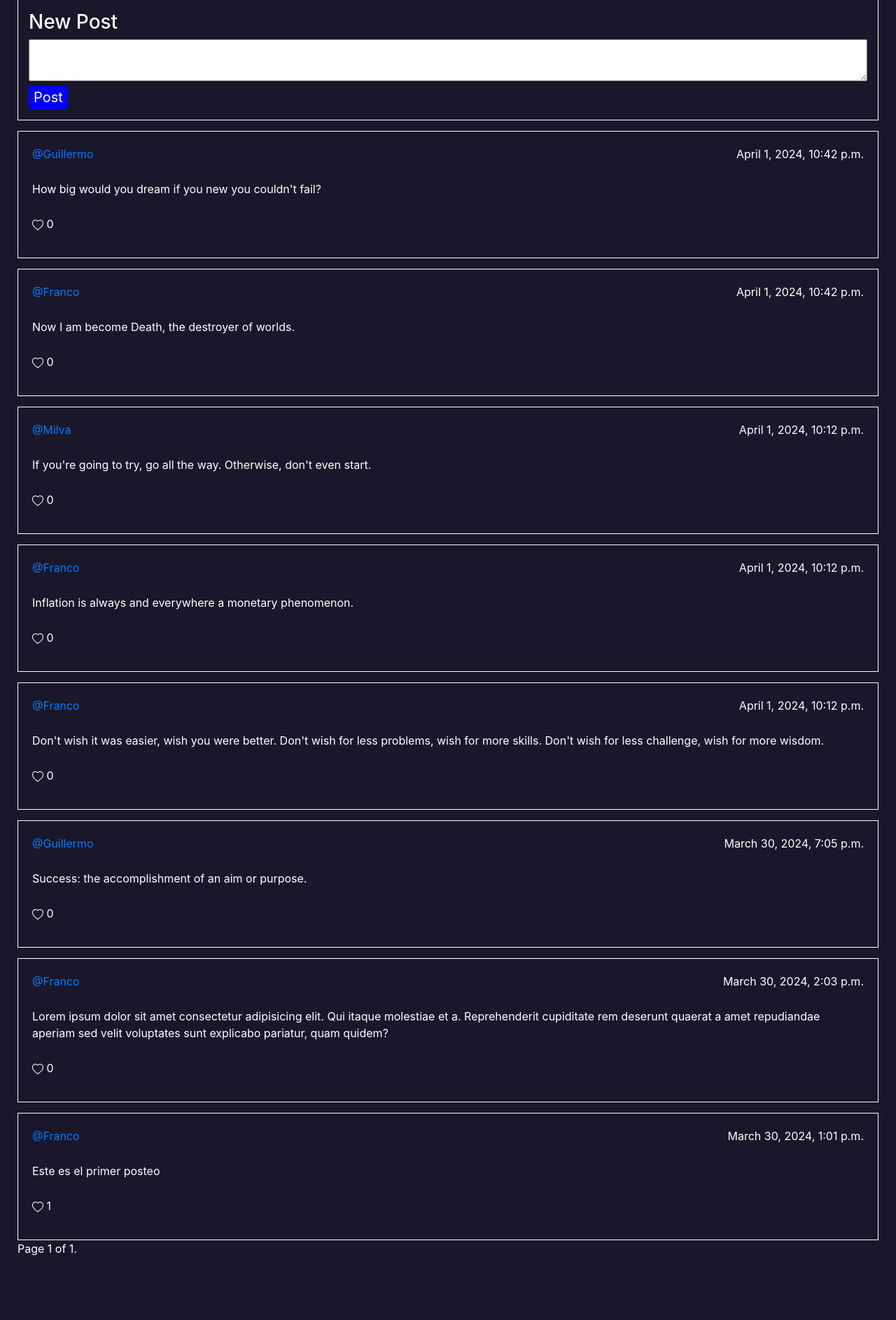
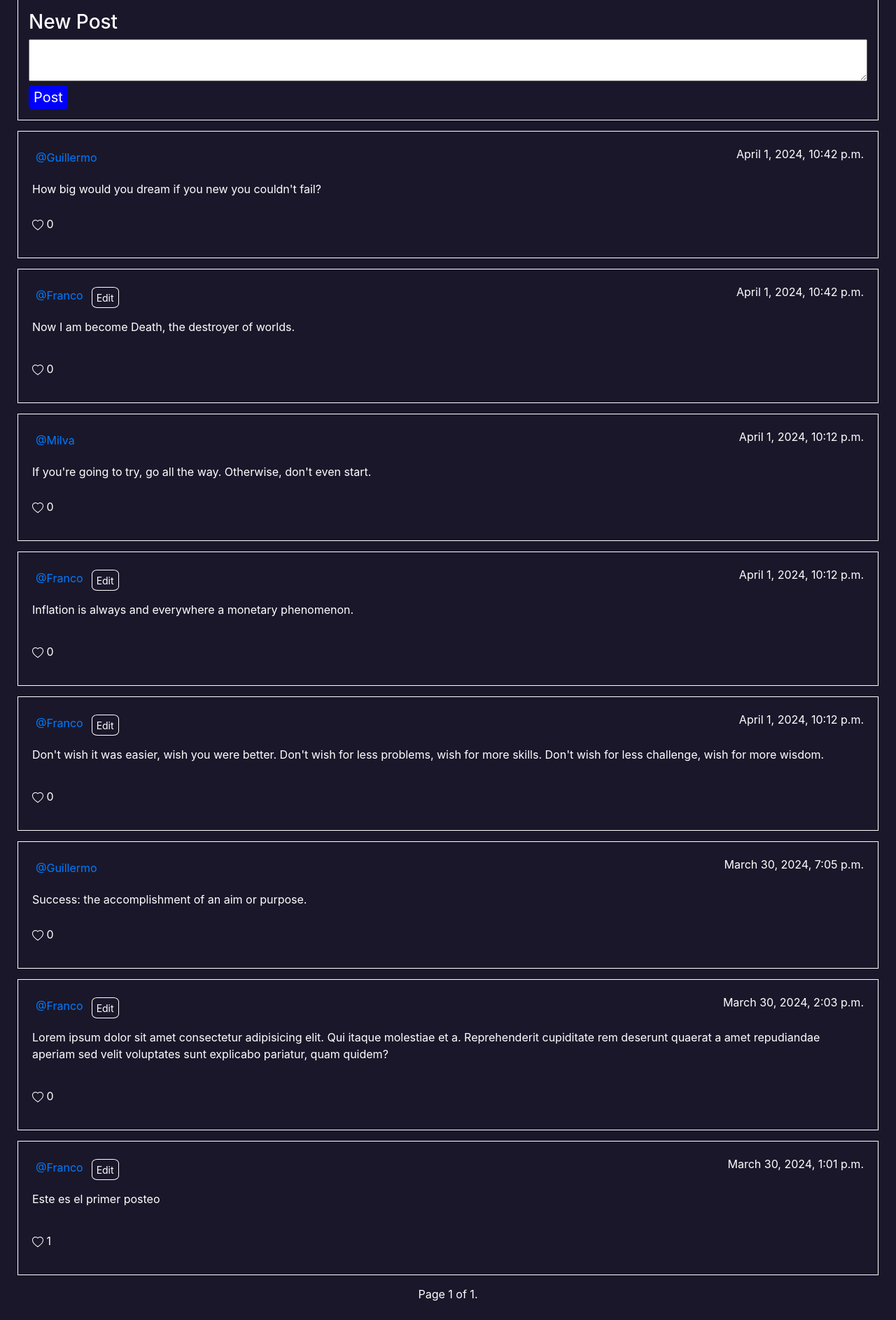
Before and after one commit to Franco-Postulka/Social-Network, a Django app: page / in a window 1280 px wide. Shown: the part 139-2025 px from the top of the page at 70% size. Before the commit the page ends 1933 px from the top, so only its background shows below. Run offline with Django 3.2, Linux system fonts and the light colour scheme; a user stored in the database is signed in; data comes from the database, SQL or seed files in the repository; both versions use the stored data as it was after the commit; tables that the repository leaves empty hold one stand-in row (values such as "Sample post"); some libraries are stand-ins or nearby versions.

Commit message:
Edit functionality

```diff
--- /dev/null
+++ b/network/static/network/index.js
@@ -0,0 +1,35 @@
+function edit(post_pk) {
+    const button = document.getElementById(`${post_pk}`)
+    const paragraph = document.getElementById(`Paragraph${post_pk}`);
+    const textarea = document.getElementById(`Textarea${post_pk}`);
+
+    if (button.innerHTML === 'Edit'){
+
+        button.innerHTML = 'Save';
+
+        textarea.value= paragraph.innerHTML;
+
+        paragraph.style.display = 'none';
+        textarea.style.display = 'block';
+
+    }else if(button.innerHTML === 'Save'){
+        fetch('/edit',{
+            method:'PUT',
+            body:JSON.stringify({
+                paragraph:textarea.value,
+                post_id:post_pk,
+            })
+        })
+        .then(response =>response.json())
+        .then(result => {
+            if (result.error){
+                console.log(result.error)
+            }else if(result.edited){
+                paragraph.innerHTML = textarea.value;
+                button.innerHTML = 'Edit';
+                paragraph.style.display = 'block';
+                textarea.style.display = 'none';
+            }
+        })
+    }
+}
--- a/network/static/network/styles.css
+++ b/network/static/network/styles.css
@@ -12,7 +12,7 @@ body{
     border: 1px solid white;
     padding: 15px;
 }
-form textarea{
+.textarea{
     width: 100%;
     padding-left: 10px;
     padding-top: 5px;
@@ -75,3 +75,24 @@ a:hover{
     background-color: rgb(33, 33, 134);
     border: 1px solid rgb(33, 33, 134);
 }
+
+.step-links{
+    margin: 15px auto 0 auto;
+}
+
+.edit_buttom{
+    font-size: 14px;
+    margin-left: 12px;
+    outline: none;
+    color: white;
+    background-color: #1a172a;
+    border: 0.5px solid white;
+    border-radius: 20%;
+}
+.edit_buttom:hover{
+    background-color: rgb(74, 74, 132);
+    border: 1px solid rgb(74, 74, 132);
+}
+.edit_form form{
+    width: 100%;
+}
--- a/network/templates/network/following.html
+++ b/network/templates/network/following.html
@@ -6,7 +6,9 @@
         {% for post in posts %}
             <div class="post">
                 <div class="top">
-                    <a href="{% url 'profile' username=post.user %}" >@{{ post.user }}</a>
+                    <div>
+                        <a href="{% url 'profile' username=post.user %}" >@{{ post.user }}</a>
+                    </div>
                     <p>{{ post.date }}</p>
                 </div>
                 <div>
--- a/network/templates/network/index.html
+++ b/network/templates/network/index.html
@@ -1,5 +1,5 @@
 {% extends "network/layout.html" %}
-
+{% load static %}
 {% block body %}
 <div class="mid_section">
     <h1>All Posts</h1>
@@ -8,7 +8,7 @@
         <div>
             <form action="{% url 'post' %}" method="POST">
                 {% csrf_token %}
-                <textarea name="text" id="textarea" required></textarea>
+                <textarea name="text" class="textarea" required></textarea>
                 <input type="submit" value="Post" id="submit">
             </form>
         </div>
@@ -17,12 +17,24 @@
         {% for post in posts %}
             <div class="post">
                 <div class="top">
-                    <a href="{% url 'profile' username=post.user %}" >@{{ post.user }}</a>
+                    <div>
+                        <a href="{% url 'profile' username=post.user %}" >@{{ post.user }}</a>
+                        {% if post.user == request.user %}
+                            <button class="edit_buttom" id="{{post.pk}}" onclick="edit('{{post.pk}}')">Edit</button>
+                        {% endif %}
+                    </div>
                     <p>{{ post.date }}</p>
                 </div>
                 <div>
-                    <p>{{ post.text }}</p>
+                    <p id="Paragraph{{post.pk}}">{{ post.text }}</p>
                 </div>
+                {% if post.user == request.user %}
+                    <div class="edit_form">
+                        <form action="">
+                            <textarea class="textarea" id="Textarea{{post.pk}}" style="display: none;"></textarea>
+                        </form>
+                    </div>
+                {% endif %}
                 <div>
                     <p><svg xmlns="http://www.w3.org/2000/svg" width="16" height="16" fill="currentColor" class="bi bi-heart" viewBox="0 0 16 16">
                         <path d="m8 2.748-.717-.737C5.6.281 2.514.878 1.4 3.053c-.523 1.023-.641 2.5.314 4.385.92 1.815 2.834 3.989 6.286 6.357 3.452-2.368 5.365-4.542 6.286-6.357.955-1.886.838-3.362.314-4.385C13.486.878 10.4.28 8.717 2.01zM8 15C-7.333 4.868 3.279-3.04 7.824 1.143q.09.083.176.171a3 3 0 0 1 .176-.17C12.72-3.042 23.333 4.867 8 15"/>
@@ -55,6 +67,7 @@
     {% endif %}
 
 
+</div>
 
-</div>
+<script src="{% static 'network/index.js' %}"></script>
 {% endblock %}
--- a/network/urls.py
+++ b/network/urls.py
@@ -13,5 +13,6 @@ urlpatterns = [
 
     # Apis
     path("follow", views.follow, name='follow'),
-    path("change_follow",views.change_follow,name='change_follow')
+    path("change_follow",views.change_follow,name='change_follow'),
+    path("edit",views.edit,name='edit')
 ]
--- a/network/views.py
+++ b/network/views.py
@@ -94,6 +94,25 @@ def profile(request, username):
     return render(request, "network/profile.html", {'username':user,'followers':followers,'following':follwing,'posts':posts, 'logged_user':request.user})
 
 
+
+
+def following(request):
+    if request.user.is_authenticated:
+        following_users = []
+        following_profiles = Profile.objects.filter(follower=request.user.pk)
+
+        for following_profile in following_profiles:
+            following_users.append(following_profile.user)
+
+        posts = Post.objects.filter(user__in=following_users).order_by('-date')
+        paginator = Paginator(posts,10)
+        page_number = request.GET.get('page')
+        posts = paginator.get_page(page_number)
+        return render(request,'network/following.html',{'posts':posts})
+    else:
+        return HttpResponseRedirect(reverse('login'))
+
+
 def follow(request):
     if request.method == 'GET':
         logged_user = request.GET.get('logged_user')
@@ -139,21 +158,22 @@ def change_follow(request):
         except User.DoesNotExist:
             return JsonResponse({'error':'User not found'},status=404)
     else:
-        return JsonResponse({'error','PUT request required'}, status=400)
+        return HttpResponseRedirect(reverse('index'))
 
 
-def following(request):
-    if request.user.is_authenticated:
-        following_users = []
-        following_profiles = Profile.objects.filter(follower=request.user.pk)
+@csrf_exempt
+def edit(request):
+    if request.method == 'PUT':
+        data = json.loads(request.body)
+        paragraph = data.get('paragraph')
+        post_id = data.get('post_id')
 
-        for following_profile in following_profiles:
-            following_users.append(following_profile.user)
-
-        posts = Post.objects.filter(user__in=following_users).order_by('-date')
-        paginator = Paginator(posts,10)
-        page_number = request.GET.get('page')
-        posts = paginator.get_page(page_number)
-        return render(request,'network/following.html',{'posts':posts})
+        try:
+            post = Post.objects.get(pk=post_id)
+            post.text= paragraph
+            post.save()
+            return JsonResponse({'edited':'Post edited correctly'},status=200)
+        except Post.DoesNotExist:
+            return JsonResponse({'error':'Post not found'},status=404)
     else:
-        return HttpResponseRedirect(reverse('login'))
+        return HttpResponseRedirect(reverse('index'))
```
Also changed, not shown: network/static/network/profile.js (+1 -11 lines), network/templates/network/profile.html (+15 -2 lines), db.sqlite3.
